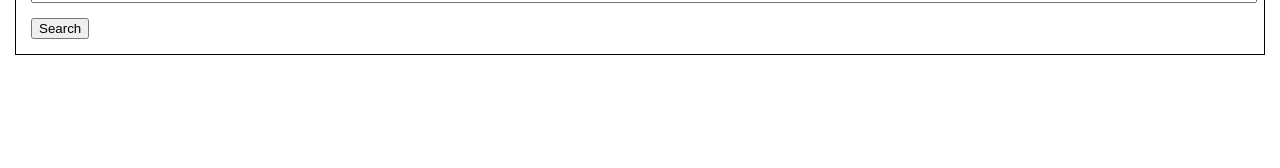
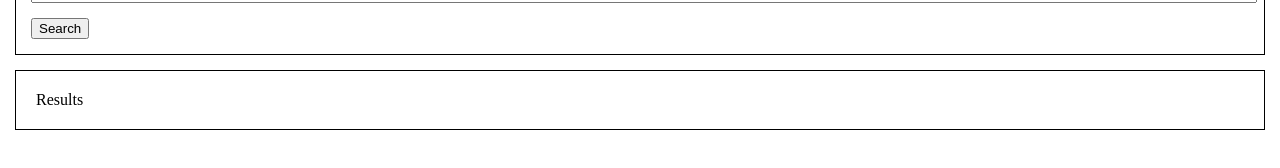
Before and after one commit to davidsjg/Google-Books-Search-Redux, a React (Create React App) app in the folder client/: page / in a window 1280 px wide. Shown: the part 386-554 px from the top of the page. Built offline with nearby package versions, Linux system fonts and the light colour scheme.

Commit message:
Results component added - BookResult inside next

```diff
--- a/client/src/components/Results/Results.js
+++ b/client/src/components/Results/Results.js
@@ -5,10 +5,7 @@ function Results() {
   return (
     <>
       <div className={styles["results"]}>
-        <p1>Book Search</p1>
-        <p2>Book:</p2>
-
-        <button className={styles["searchBar__button"]}>Search</button>
+        <p1>Results</p1>
       </div>
     </>
   );
--- a/client/src/components/Results/Results.module.css
+++ b/client/src/components/Results/Results.module.css
@@ -1,26 +1,9 @@
-.searchBar {
+.results {
   margin: 15px;
   border: 1px solid black;
   display: flex;
-  flex-direction: column;
-  align-items: flex-start;
-
-  padding: 15px;
-}
-.searchBar p1 {
-  font-size: 20px;
-}
-.searchBar p2 {
-  font-size: 14px;
-  margin-top: 15px;
 }
 
-.searchBar__input {
-  margin: 15px 0;
+.results p1 {
+  margin: 20px;
 }
-
-.searchBar__button {
-  /* width: 70px; */
-  display: flex;
-  align-items: flex-end;
-}
--- a/client/src/pages/Search/Search.js
+++ b/client/src/pages/Search/Search.js
@@ -2,6 +2,7 @@ import React from "react";
 import Header from "../../components/Header/Header";
 import Banner from "../../components/Banner/Banner";
 import Searchbar from "../../components/Searchbar/Searchbar";
+import Results from "../../components/Results/Results";
 
 function Search() {
   let searchTitleMain = "(React) Google Books Search";
@@ -11,6 +12,7 @@ function Search() {
       <Header />
       <Banner mainTitle={searchTitleMain} subTitle={searchTitleSub} />
       <Searchbar />
+      <Results />
     </>
   );
 }
```
Also changed, not shown: client/src/components/BookResult/BookResult.js (added, +19 -0 lines), client/src/components/BookResult/BookResult.module.css (added).
